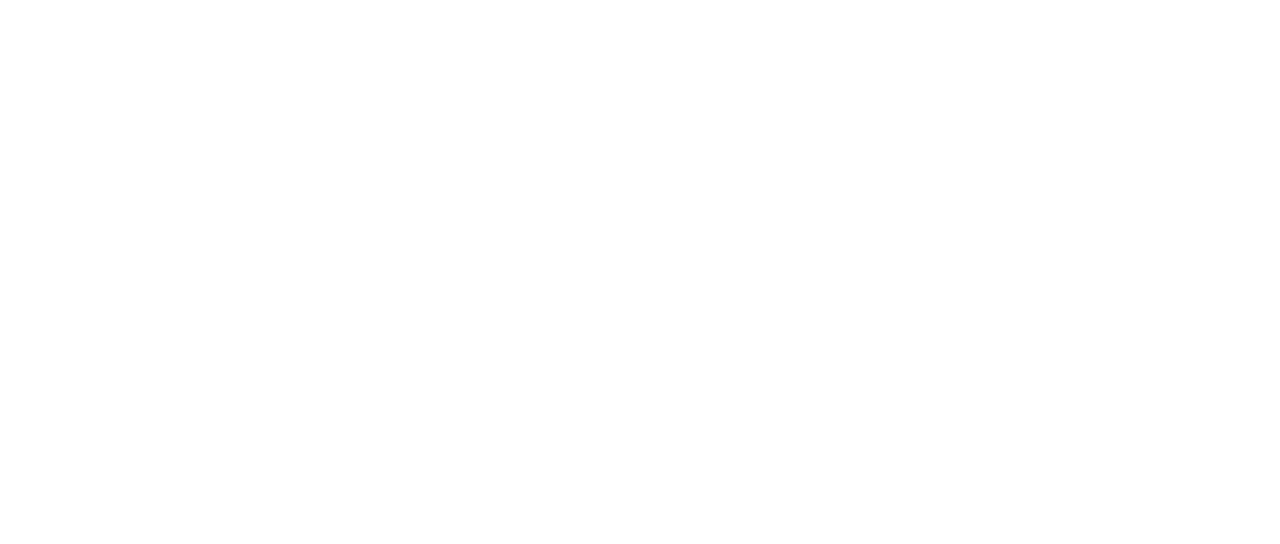
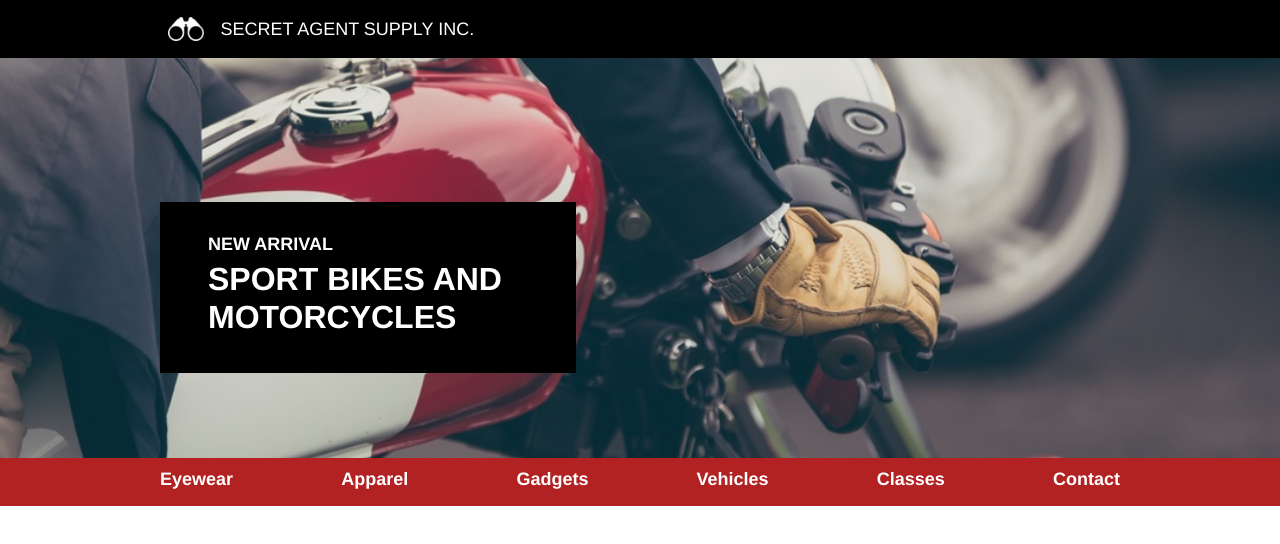
Before and after one commit to jboutiere/secretagentsupply, a plain HTML site: page index.html in a window 1280 px wide. Drawn offline with Linux system fonts and the light colour scheme; files that its build step writes are made by us from their sources.

Commit message:
getting there

```diff
--- a/index.html
+++ b/index.html
@@ -2,8 +2,41 @@
 <html lang="en" dir="ltr">
   <head>
     <meta charset="utf-8">
-    <link href="./style/reset.css" type="text/css" rel="stylesheet">
-    <link href="./style/style.css" type="text/css" rel="stylesheet">
-    <title>The Tea Cozy</title>
+    <link href="./resources/reset.css" type="text/css" rel="stylesheet">
+    <link href="./resources/style.css" type="text/css" rel="stylesheet">
+    <title>SECRET AGENT SUPPLY INC.</title>
+  </head>
+
+<div class="company">
+  <div class="container">
+
+    <div class="logo">
+      <img src="./resources/logo.png" alt="SASLogo">
+      <span>SECRET AGENT SUPPLY INC.</span>
+    </div>
+  </div>
+
+    <div class="banner">
+      <div class="container">
+      <div class="text">
+      <h4>NEW ARRIVAL</h4>
+      <h1>SPORT BIKES AND MOTORCYCLES</h1>
+    </div>
+    </div>
+  </div>
+
+  <nav>
+    <ul class="container">
+          <li>Eyewear</li>
+          <li>Apparel</li>
+          <li>Gadgets</li>
+          <li>Vehicles</li>
+          <li>Classes</li>
+          <li>Contact</li>
+        </ul>
+      </div>
+  </nav>
+
+</div>
   </head>
   <body>
--- a/resources/style.css
+++ b/resources/style.css
@@ -0,0 +1,84 @@
+body {
+  font-size: 18px;
+  font-family: Helvetica, sans-serif;
+
+}
+
+.company {
+  background-color: black;
+  color: white;
+}
+
+h1, h4 {
+  font-weight: bold;
+}
+
+a:link {
+    color: white;
+  text-decoration-line: none;
+}
+
+.container {
+
+  width: 960px;
+  margin: 0 auto;
+
+}
+
+.logo {
+  display: flex;
+  align-items: center;
+  color: white;
+  padding: 0.66rem 0 0.66rem 0;
+  height: 2.33rem;
+}
+
+.logo img {
+  height: 1.5rem;
+  margin-left: 0.5rem;
+  margin-right: 1rem;
+}
+
+.banner {
+  background-image: url(../resources/moto.jpeg);
+  background-position: center;
+  background-size: cover;
+  background-repeat: no-repeat;
+  width: 100%;
+  height: 25rem;
+  display: flex;
+  color: white;
+  font-weight: bold;
+}
+
+
+ .text {
+  top: 9rem;
+  color: white;
+  font-weight: bold;
+  background-color: black;
+  width: 20rem;
+  line-height: 1.2;
+  padding: 2rem 3rem;
+  margin-top: 9rem;
+  }
+
+
+.text h1 {
+  margin: 0.25rem 0;
+  font-size: 2rem;
+  }
+
+nav {
+  height: 3rem;
+  color: white;
+  background-color: firebrick;
+  font-weight: bold;
+}
+
+nav ul {
+  display: flex;
+  align-items: center;
+  justify-content: space-between;
+  padding: 0.75rem 0;
+}
```
Also changed, not shown: redline.jpg (added).
